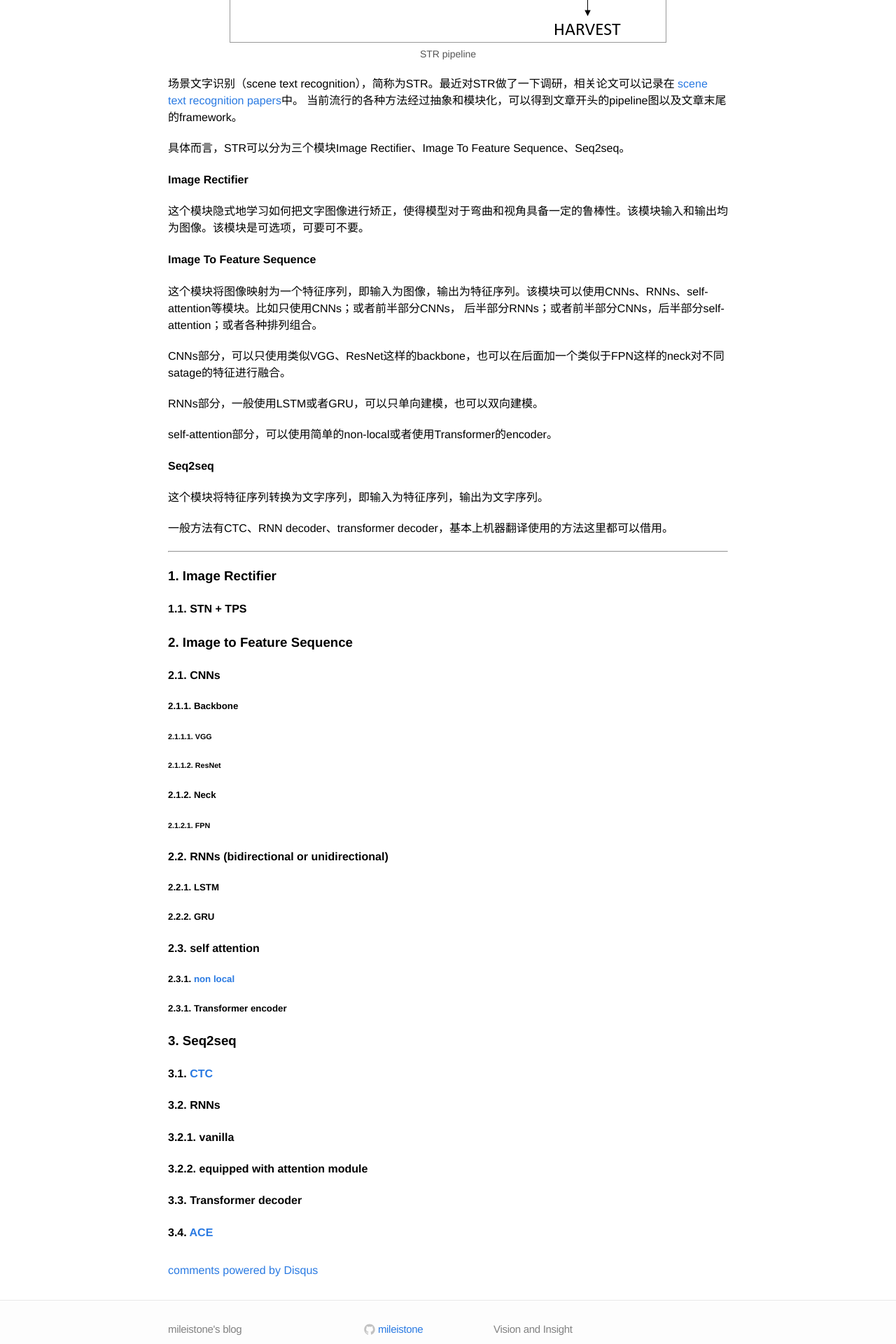
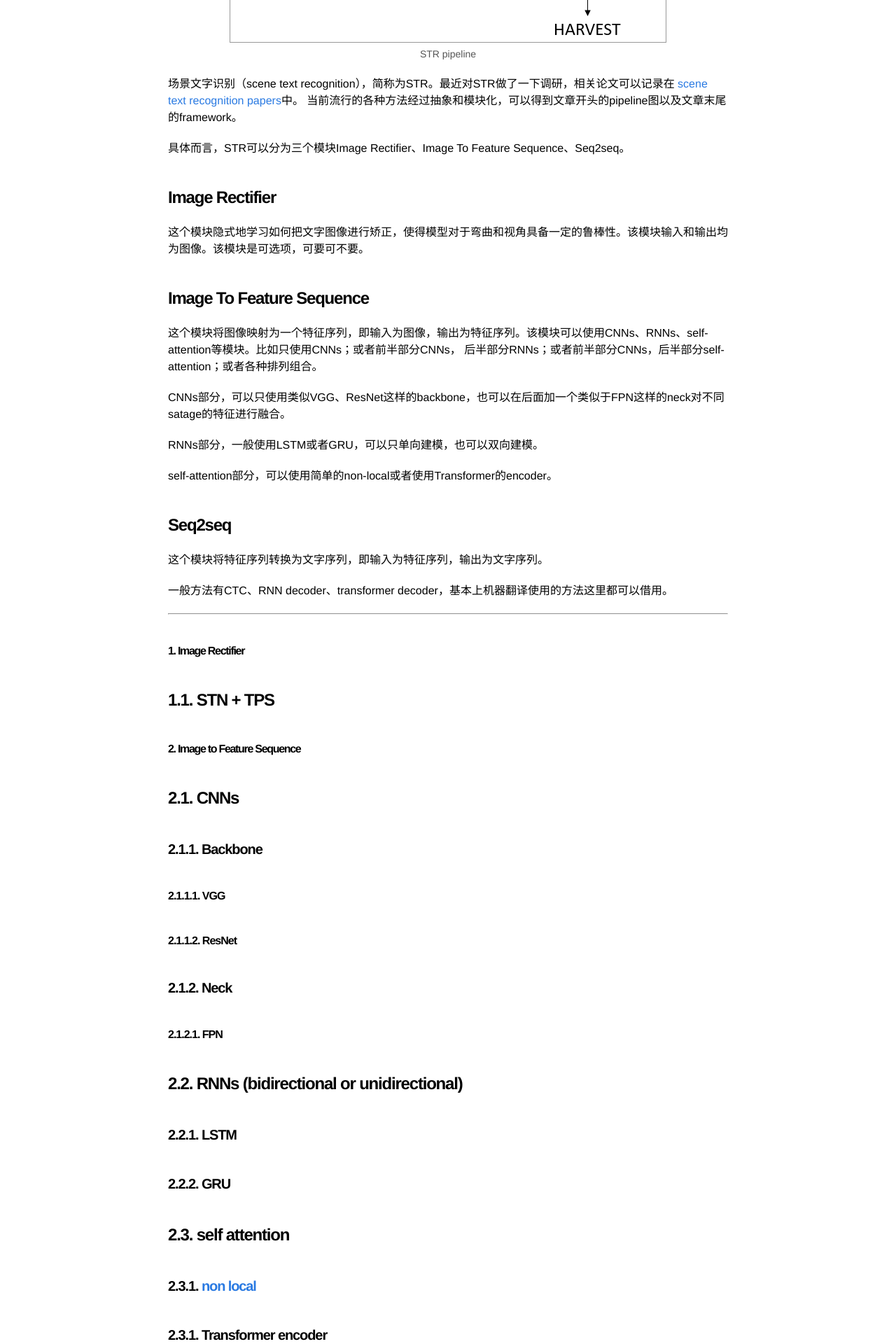
Before and after one commit to mileistone/mileistone.github.io, a Jekyll site: the page built from _posts/2020-12-18-scene-text-recognition-survey.md, in a window 1280 px wide. Shown: the part 570-2490 px from the top of the page at 70% size. Built offline with Jekyll 4.4.1, drawn with Linux system fonts in a browser that asks for light colours; comment, search, counter and statistics services are not loaded.

Commit message:
Update main.css

```diff
--- a/css/main.css
+++ b/css/main.css
@@ -193,45 +193,38 @@ a:visited { color: #205caa; }
 .post-content h5,
 .post-content h6 {
   display: block;
-  margin-left: 0;
-  margin-right: 0;
+  margin: 40px 0 20px;
   font-weight: bold;
 }
 
 .post-content h1 {
-  font-size: 2em;
-  margin-top: 0.67em;
-  margin-bottom: 0.67em;
+  font-size: 36px;
+  letter-spacing: -1.5px;
 }
 
 .post-content h2 {
-  font-size: 1.5em;
-  margin-top: 0.83em;
-  margin-bottom: 0.83em;
+  font-size: 32px;
+  letter-spacing: -1.4px;
 }
 
 .post-content h3 {
-  font-size: 1.17em;
-  margin-top: 1em;
-  margin-bottom: 1em;
+  font-size: 28pxm;
+  letter-spacing: -1.3px;
 }
 
 .post-content h4 {
-  font-size: 1em;
-  margin-top: 1.33em;
-  margin-bottom: 1.33em;
+  font-size: 24px;
+  letter-spacing: -1.2px;
 }
 
 .post-content h5 {
-  font-size: .83em;
-  margin-top: 1.67em;
-  margin-bottom: 1.67em;
+  font-size: 20px;
+  letter-spacing: -1.1px;
 }
 
 .post-content h6 {
-  font-size: .67em;
-  margin-top: 2.33em;
-  margin-bottom: 2.33em;
+  font-size: 16px;
+  letter-spacing: -1px;
 }
 
 .post-content blockquote {
```
